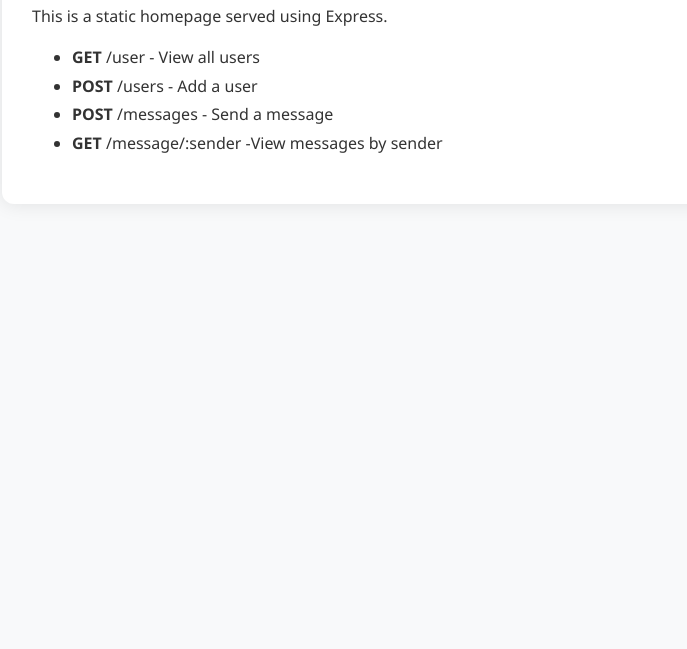
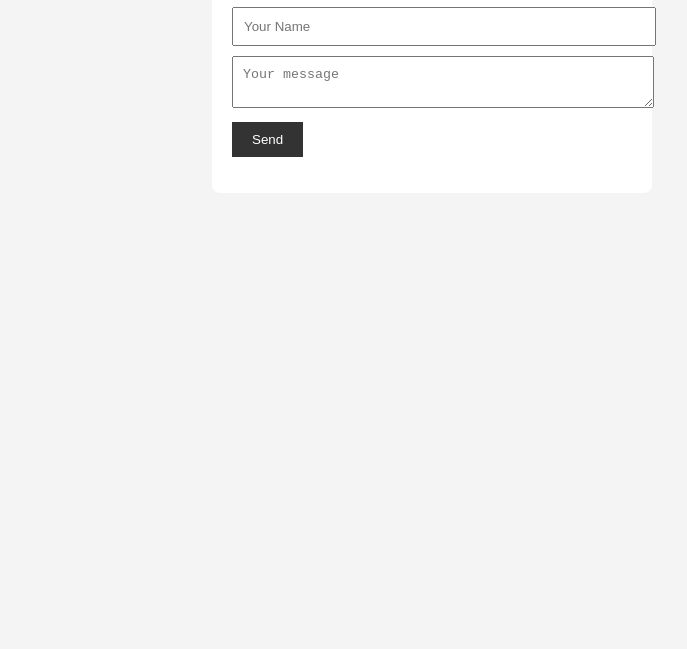
Before and after one commit to bijay91lt/express-mongo-crud-api, a website: page public/index.html in a window 1280 px wide. Shown: the part 151-800 px from the top of the page, without its empty margins (208-895 px from the left). Drawn offline with Linux system fonts and the light colour scheme.

Commit message:
simple frontend

```diff
--- a/public/index.html
+++ b/public/index.html
@@ -1,21 +1,41 @@
 <!DOCTYPE html>
-<html lang="en">
 <head>
-        <meta charset ="UTF-8" />
-        <meta name="viewport" content = "width=device-width, initial-scale=1.0" />
-        <title>Express Mongo App</title>
+    <meta charset="UTF-8" />
+    <title>Send Message</title>
     <link rel="stylesheet" href="style.css">
 </head>
 <body>
     <div class="container">
-            <h1> Welcome to Express Mongo CRUD API</h1>
-            <p>This is a static homepage served using Express.</p>
-            <ul>
-                <li><strong>GET</strong> /user - View all users</li>
-                <li><strong>POST</strong> /users - Add a user</li>
-                <li><strong>POST</strong> /messages - Send a message</li>
-                <li><strong>GET</strong> /message/:sender -View messages by sender</li>
-            </ul>
+        <h1>Send a Message</h1>
+        <form id="messageForm">
+            <input type="text" id="sender" placeholder="Your Name" required />
+            <textarea name="" id="message" placeholder="Your message" required></textarea>
+            <button type="submit">Send</button>
+        </form>
+        <p id="responseMsg"></p>
     </div>
+
+    <script>
+        document.getElementById('messageForm').addEventListener('submit', async (e) => {
+            e.preventDefault();
+            const sender = document.getElementById('sender').value;
+            const message = document.getElementById('message').value;
+
+            const res = await fetch('/messages', {
+                method: 'POST',
+                headers: {'Content-Type': 'application/json'},
+                body: JSON.stringify({sender, message})
+            });
+
+            const data = await res.json();
+            const msg = document.getElementById('responseMsg');
+            if(data.success){
+                msg.textContent = 'Message sent successfully';
+            } else {
+                msg.textContent = 'Error:' +(data.error || 'Something went wrong');
+            }
+
+            document.getElementById('messageForm').reset();
+        })
+    </script>
 </body>
-</html>
--- a/public/style.css
+++ b/public/style.css
@@ -1,24 +1,24 @@
-body{
-    font-family: 'Segoe UI', 'Segoe UI', Tahoma, Geneva, Verdana, sans-serif;
-    background-color: #f8f9fa;
-    color: #333;
-    padding: 40px;
-    margin: 0;
+body {
+    font-family: sans-serif;
+    background-color: #f4f4f4;
+    padding: 50px;
 }
-
 .container{
-    max-width: 800px;
+    max-width: 400px;
     margin: auto;
+    padding: 20px;
     background: white;
-    padding: 30px;
-    border-radius: 12px;
-    box-shadow: 0 0 20px rgba(0, 0, 0, 0.1);
+    border-radius: 8px;
 }
-
-h1{
-    color: #2c3e50;
+input, textarea{
+    width: 100%;
+    margin-bottom: 10px;
+    padding: 10px;
 }
-
-ul{
-    line-height: 1.8;
+button{
+    padding: 10px 20px;
+    background-color: #333;
+    color: white;
+    border: none;
+    cursor: pointer;
 }
```
Lines whose indentation alone changed are shown as unchanged.
